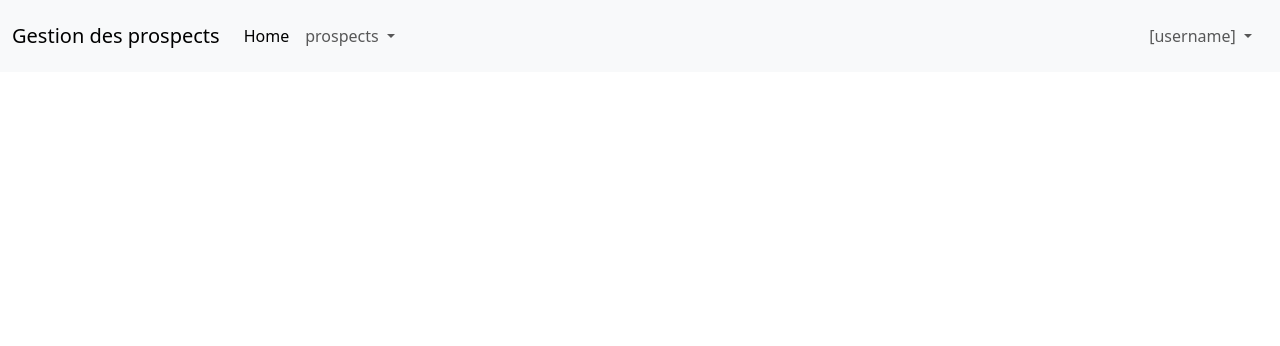
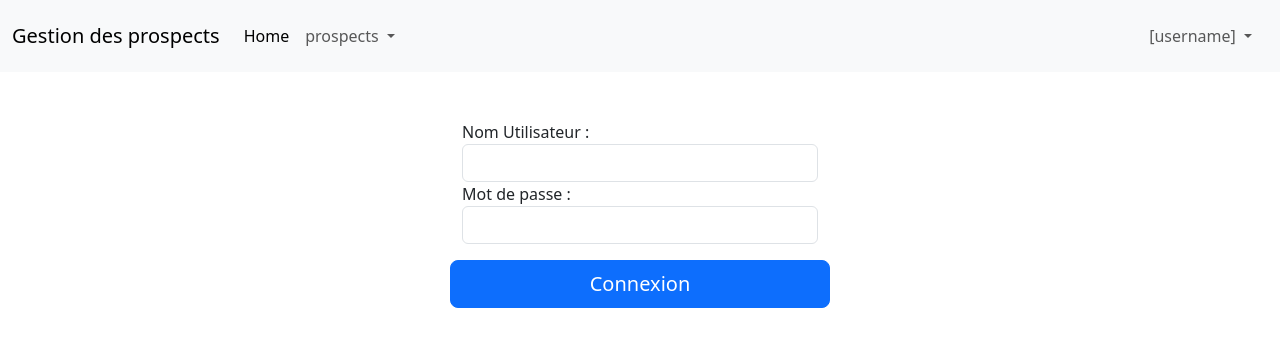
Before and after one commit to refschool/coursSpringAngular, an Angular app in the folder Angular/MesProspects/: page /login in a window 1280 px wide. Before the commit this address led to /. Shown: the top 346 px of the page. Built offline with nearby package versions, Linux system fonts and the light colour scheme.

Commit message:
Créer la page login

```diff
--- a/Angular/MesProspects/src/app/app.html
+++ b/Angular/MesProspects/src/app/app.html
@@ -31,7 +31,7 @@
             [username]
           </a>
           <ul class="dropdown-menu" aria-labelledby="navbarDropdown">
-            <li><a class="dropdown-item" href="#">Login</a></li>
+            <li><a class="dropdown-item" routerLink="/login">Login</a></li>
             <li><a class="dropdown-item" href="#">Logout</a></li>
             <li><a class="dropdown-item" href="#">Profile</a></li>
           </ul>
--- a/Angular/MesProspects/src/app/app.routes.ts
+++ b/Angular/MesProspects/src/app/app.routes.ts
@@ -5,6 +5,7 @@
 import { RechercheParCommercial } from './recherche-par-commercial/recherche-par-commercial';
 import { RechercheParNom } from './recherche-par-nom/recherche-par-nom';
 import { ListeCommercial } from './liste-commercial/liste-commercial';
+import { Login } from './login/login';
 
 export const routes: Routes = [
     { path: "prospects", component: Prospects },
@@ -14,4 +15,5 @@
     { path: "rechercheParCommercial", component: RechercheParCommercial },
     { path: "rechercheParNom", component: RechercheParNom },
     { path: "listeCommerciaux", component: ListeCommercial },
+    { path: 'login', component: Login },
 ];
--- /dev/null
+++ b/Angular/MesProspects/src/app/login/login.html
@@ -0,0 +1,19 @@
+<div class="container mt-5">
+    <div class="row justify-content-md-center">
+        <div class="col-md-4">
+            <form>
+                <div class="form-group">
+                    <label>Nom Utilisateur :</label>
+                    <input type="text" name="username" class="form-control" [(ngModel)]="user.username">
+                </div>
+                <div class="form-group">
+                    <label>Mot de passe :</label>
+                    <input type="password" name="password" [(ngModel)]="user.password" class="form-control">
+                </div>
+                <div class="row justify-content-md-center">
+                    <button type="button" (click)="onLoggedin()" class="btn btn-lg btn-primary mt-3">Connexion</button>
+                </div>
+            </form>
+        </div>
+    </div>
+</div>
--- /dev/null
+++ b/Angular/MesProspects/src/app/login/login.ts
@@ -0,0 +1,20 @@
+import { Component, OnInit } from '@angular/core';
+import { User } from '../model/user.model';
+import { CommonModule } from '@angular/common';
+import { FormsModule } from '@angular/forms';
+@Component({
+  selector: 'app-login',
+  imports: [CommonModule, FormsModule],
+  templateUrl: './login.html',
+  styles: ``,
+})
+export class Login implements OnInit {
+  user = new User();
+
+  ngOnInit() {
+  }
+
+  onLoggedin() {
+    console.log(this.user);
+  }
+}
--- /dev/null
+++ b/Angular/MesProspects/src/app/model/user.model.ts
@@ -0,0 +1,5 @@
+export class User {
+    username!: string;
+    password !: string;
+    roles!: string[];
+}
```
